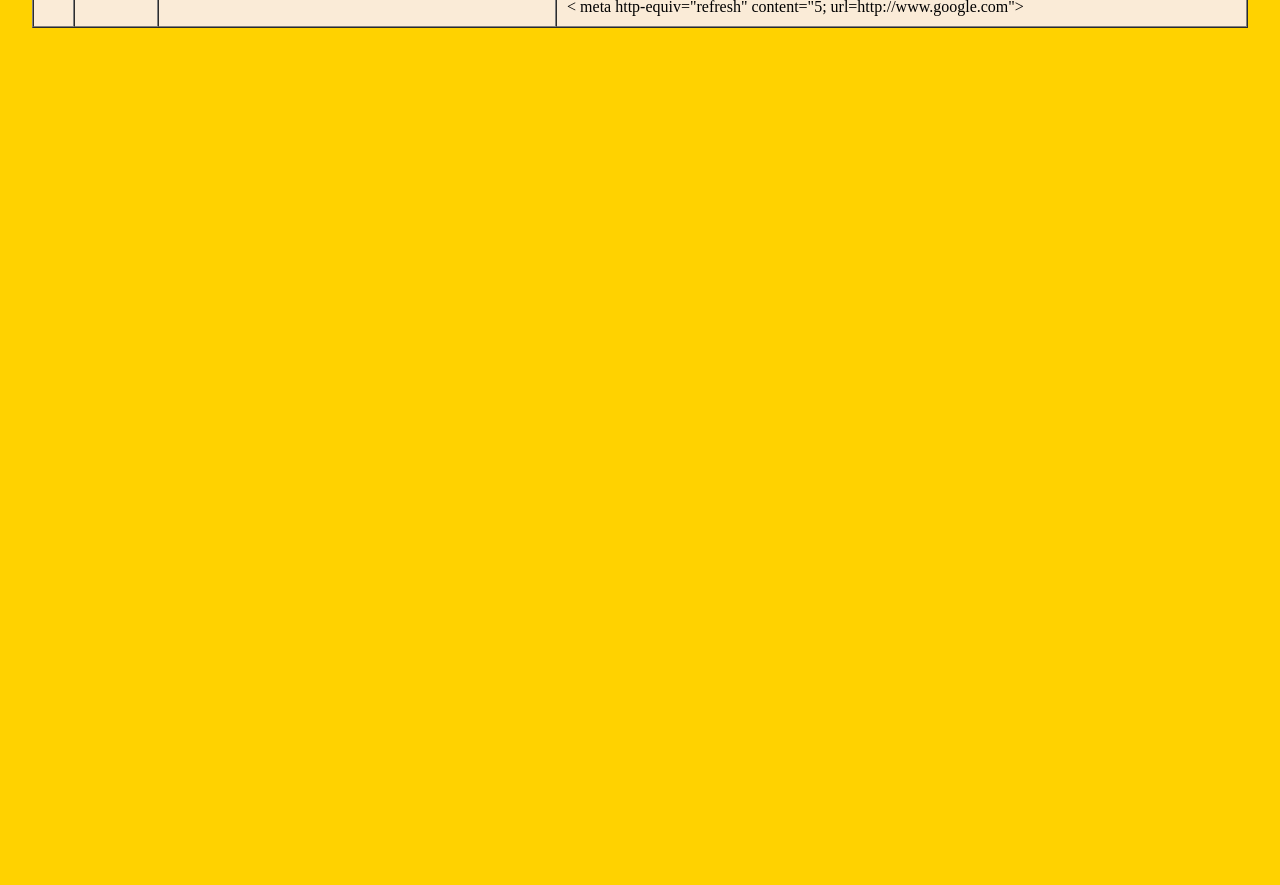
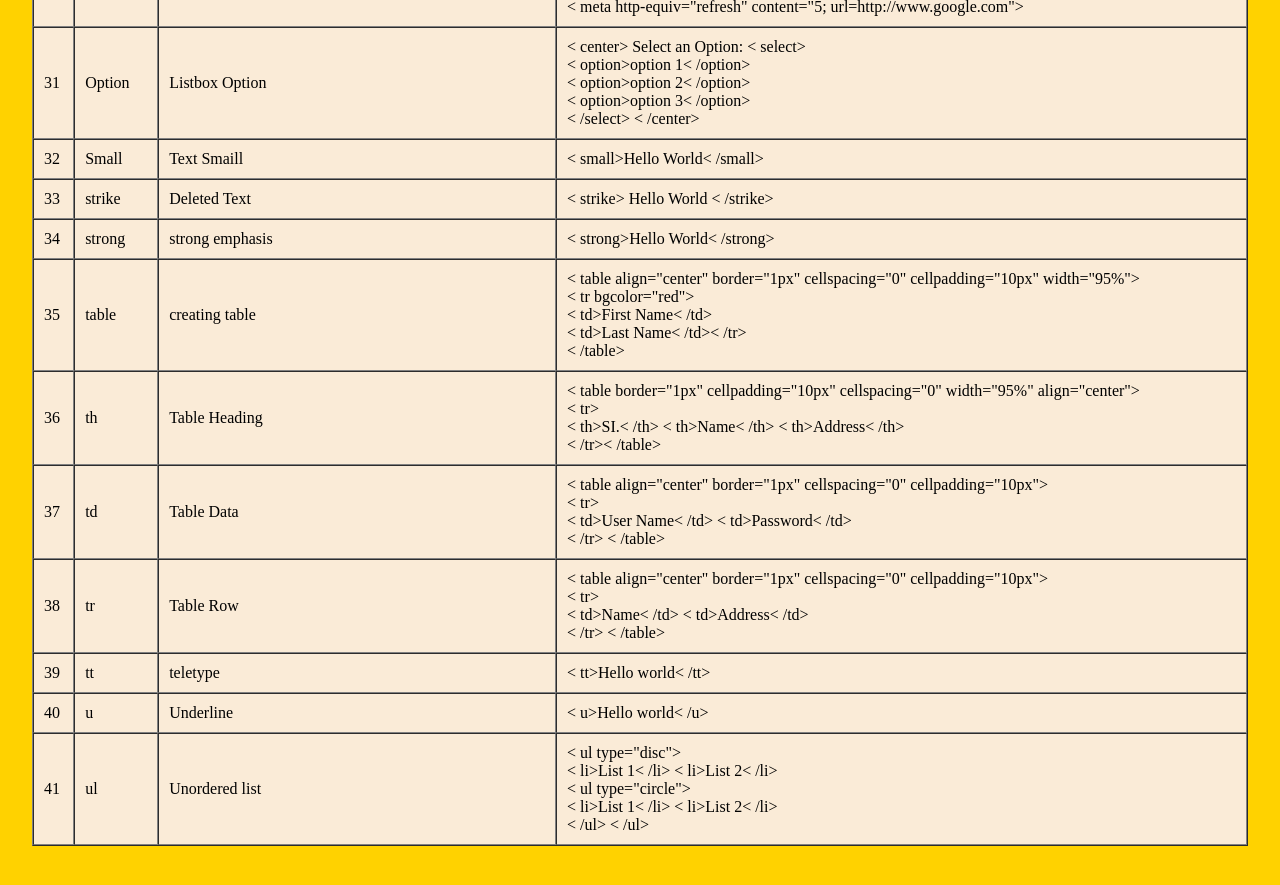
Before and after one commit to nazmulhrassel/assignment-one, a plain HTML site: page index.html in a window 1280 px wide. Shown: the part 1540-2425 px from the top of the page. Drawn offline with Linux system fonts and the light colour scheme.

Commit message:
Update index.html

```diff
--- a/index.html
+++ b/index.html
@@ -245,9 +245,105 @@
 					< meta name="author" content="Nazmul"><br>
 					< meta name="viewport" content="width=device-width, initial-scale=1.0"><br>
 					< meta http-equiv="refresh" content="5; url=http://www.google.com"><br>
-
 				</td>
-
+			</tr>
+			<tr bgcolor="antiquewhite">
+				<td>31</td>
+				<td>Option</td>
+				<td>Listbox Option</td>
+				<td>< center> Select an Option:
+					< select><br>
+					< option>option 1< /option><br>
+					< option>option 2< /option><br>
+					< option>option 3< /option><br>
+					< /select>
+				< /center></td>
+			</tr>
+			<tr bgcolor="antiquewhite">
+				<td>32</td>
+				<td>Small</td>
+				<td>Text Smaill</td>
+				<td>< small>Hello World< /small></td>
+			</tr>
+			<tr bgcolor="antiquewhite">
+				<td>33</td>
+				<td>strike</td>
+				<td>Deleted Text</td>
+				<td>< strike> Hello World < /strike></td>
+			</tr>
+			<tr bgcolor="antiquewhite">
+				<td>34</td>
+				<td>strong</td>
+				<td>strong emphasis</td>
+				<td>< strong>Hello World< /strong></td>
+			</tr>
+			<tr bgcolor="antiquewhite">
+				<td>35</td>
+				<td>table</td>
+				<td>creating table</td>
+				<td>< table align="center" border="1px" cellspacing="0" cellpadding="10px" width="95%"><br>
+					< tr bgcolor="red"><br>
+						< td>First Name< /td><br>
+						< td>Last Name< /td>< /tr><br>
+				< /table></td>
+			</tr>
+			<tr bgcolor="antiquewhite">
+				<td>36</td>
+				<td>th</td>
+				<td>Table Heading</td>
+				<td>< table border="1px" cellpadding="10px" cellspacing="0" width="95%" align="center"><br>
+					< tr><br>
+						< th>SI.< /th>
+						< th>Name< /th>
+						< th>Address< /th><br>
+					< /tr>< /table></td>
+			</tr>
+			<tr bgcolor="antiquewhite">
+				<td>37</td>
+				<td>td</td>
+				<td>Table Data</td>
+				<td>< table align="center" border="1px" cellspacing="0" cellpadding="10px"><br>
+					< tr><br>
+						< td>User Name< /td>
+						< td>Password< /td><br>
+					< /tr>
+				< /table></td>
+			</tr>
+			<tr bgcolor="antiquewhite">
+				<td>38</td>
+				<td>tr</td>
+				<td>Table Row</td>
+				<td>< table align="center" border="1px" cellspacing="0" cellpadding="10px"><br>
+					< tr><br>
+						< td>Name< /td>
+						< td>Address< /td><br>
+					< /tr>
+				< /table></td>
+			</tr>
+			<tr bgcolor="antiquewhite">
+				<td>39</td>
+				<td>tt</td>
+				<td>teletype</td>
+				<td>< tt>Hello world< /tt></td>
+			</tr>
+			<tr bgcolor="antiquewhite">
+				<td>40</td>
+				<td>u</td>
+				<td>Underline</td>
+				<td>< u>Hello world< /u></td>
+			</tr>
+			<tr bgcolor="antiquewhite">
+				<td>41</td>
+				<td>ul</td>
+				<td>Unordered list</td>
+				<td>< ul type="disc"><br>
+					< li>List 1< /li>
+					< li>List 2< /li><br>
+					< ul type="circle"><br>
+						< li>List 1< /li>
+						< li>List 2< /li><br>
+					< /ul>
+				< /ul></td>
 			</tr>
 	</table>
 
```
